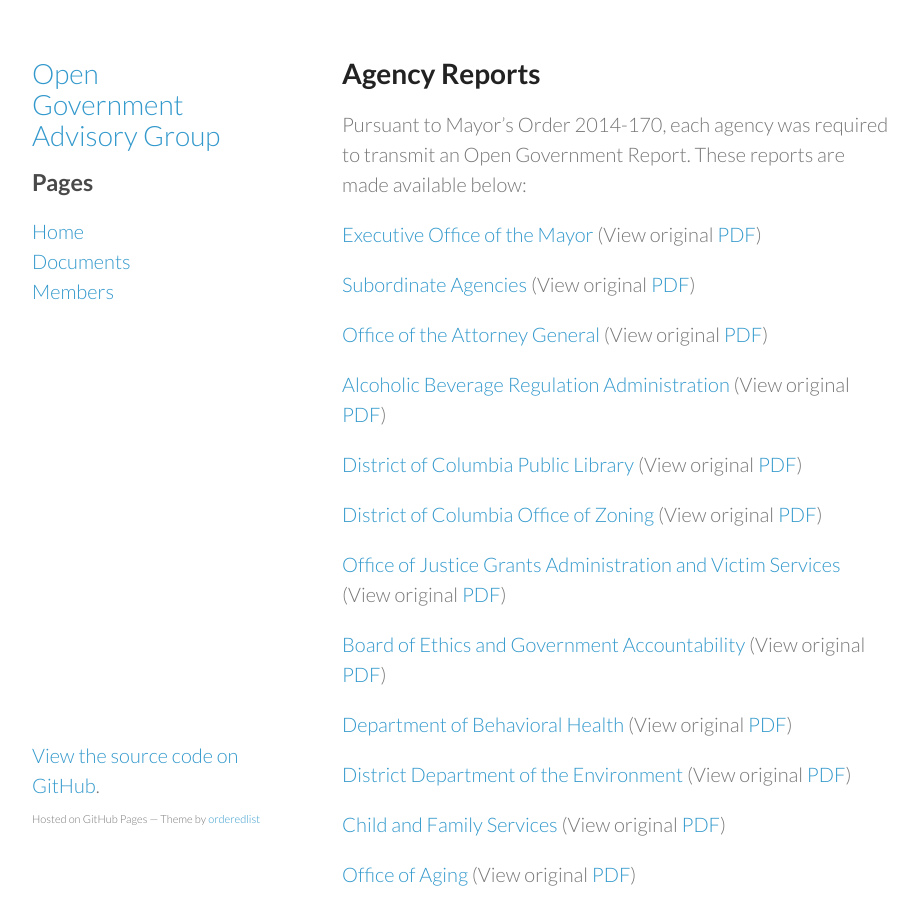
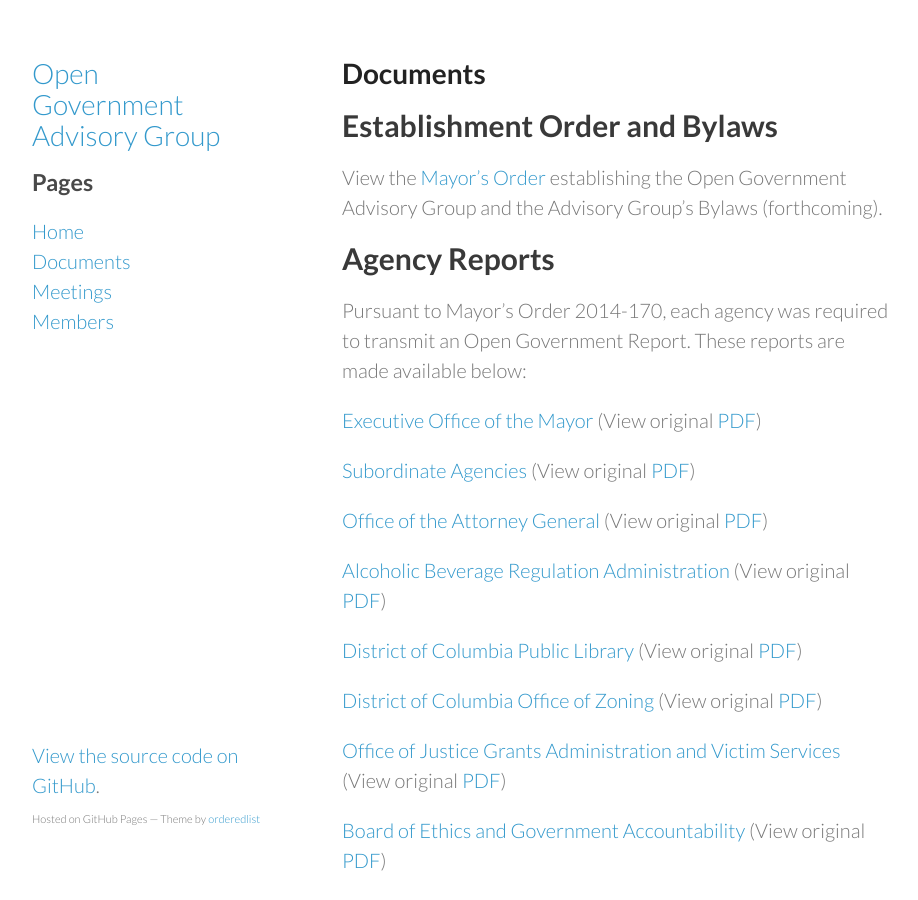
Before and after one commit to OpenGovAdvisoryGroupDC/opengovadvisorygroupdc.github.io, a Jekyll site: the page built from _documents/agencyreports.md, in a window 1280 px wide and 900 px high. Shown: the whole window, without its empty margins (178-1096 px from the left). Built offline with Jekyll 4.4.1, drawn with Linux system fonts in a browser that asks for light colours.

Commit message:
added meetings and updated documents

```diff
--- a/_config.yml
+++ b/_config.yml
@@ -6,6 +6,9 @@ markdown: kramdown
 collections:
     staticpages:
         output: true
+    meetings:
+        output: true
+        permalink: /meetings/:path/
     documents:
         output: true
         permalink: /documents/:path/
--- a/_documents/agencyreports.md
+++ b/_documents/agencyreports.md
@@ -1,8 +1,14 @@
 ---
-title: Agency Reports
+title: Documents
 layout: default
 permalink: /documents/
 ---
+
+## Establishment Order and Bylaws
+
+View the [Mayor's Order](mayors-order__2014-250) establishing the Open Government Advisory Group and the Advisory Group's Bylaws (forthcoming).
+
+## Agency Reports
 
 Pursuant to Mayor’s Order 2014-170, each agency was required to transmit an Open Government Report. These reports are made available below:
 {% for report in site.data.agency_reports %}
```
Also changed, not shown: _meetings/2014-11-19.md (added, +26 -0 lines), _meetings/2014-12-03.md (added, +18 -0 lines), _staticpages/index.md (added, +10 -0 lines), _documents/mayors-order__2014-250.md (line endings or trailing spaces).
